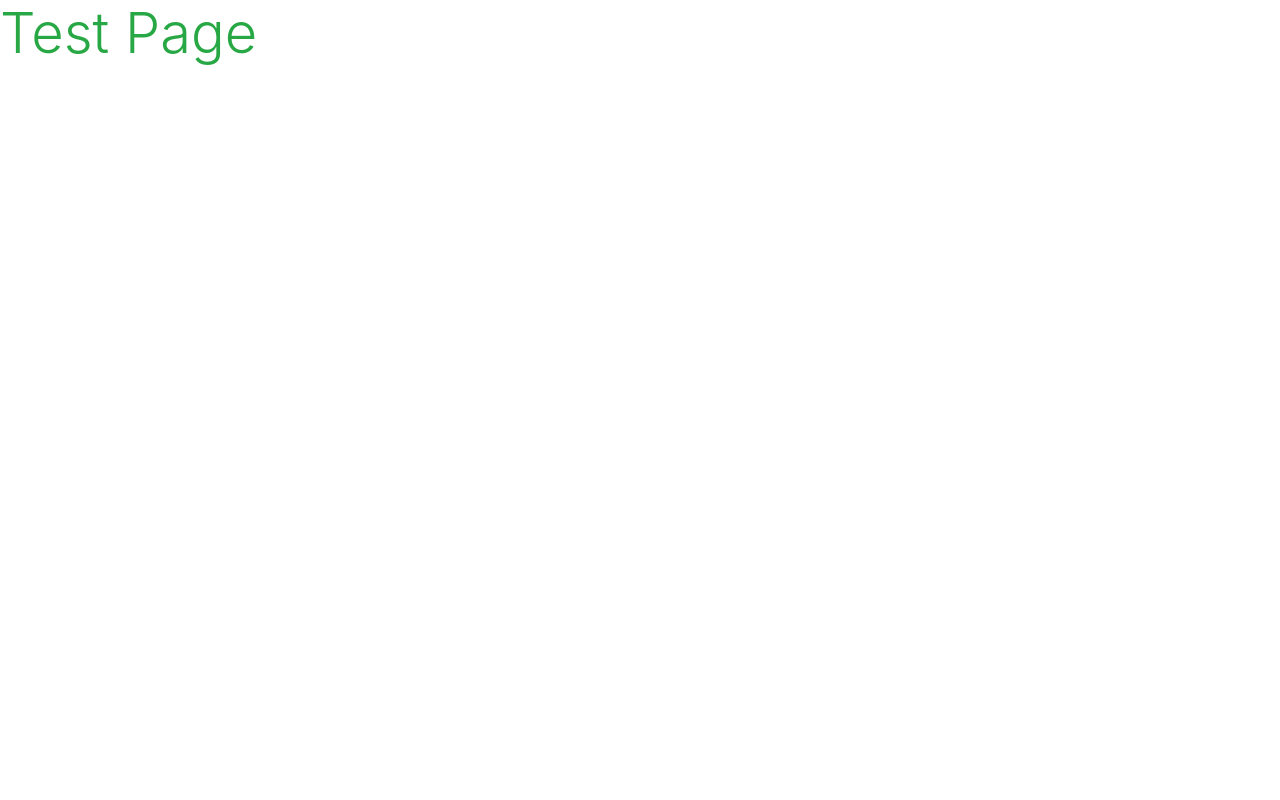
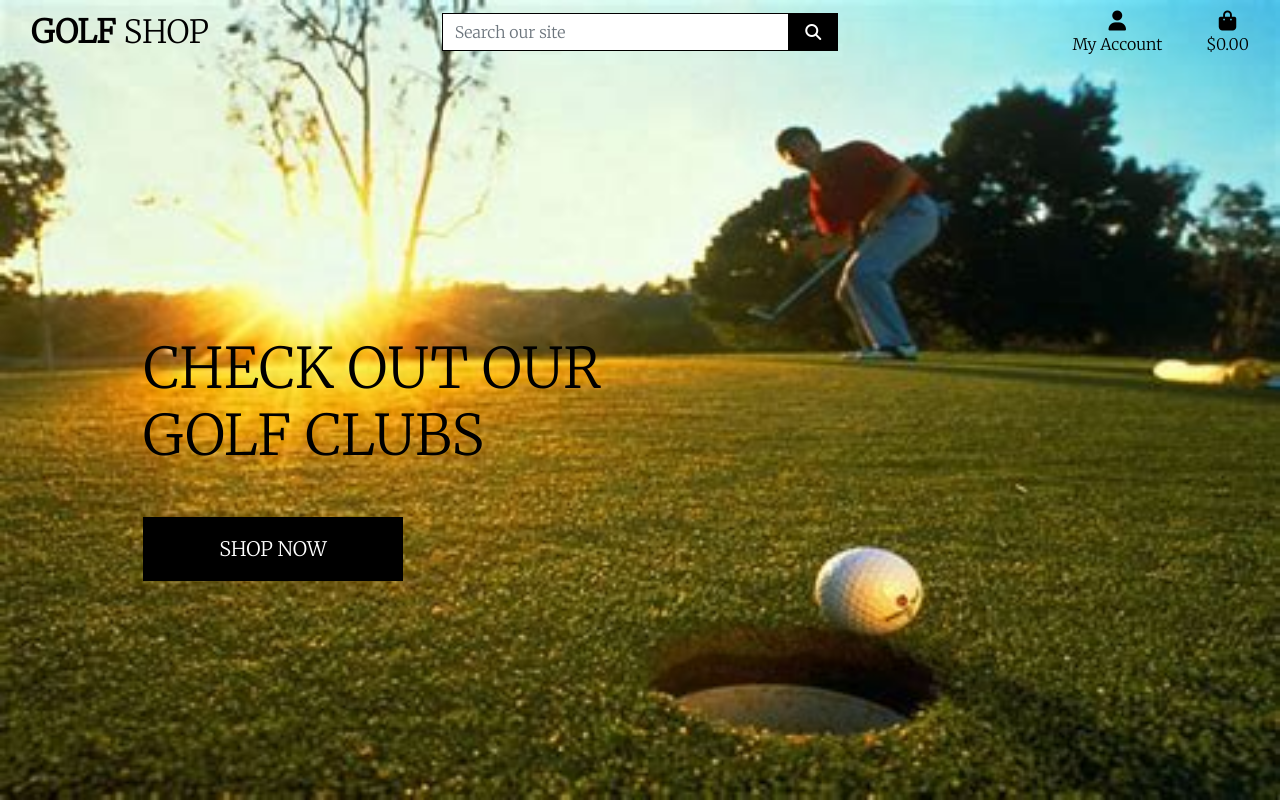
Before and after one commit to Code-Institute-Submissions/colmhaugh-GolfShop_JuneResub, a Django app: page / in a window 1280 px wide. Before the commit the page is almost empty. Run offline with Django 3.2, Linux system fonts and the light colour scheme; some libraries are stand-ins or nearby versions.

Commit message:
Added index.html and styled base and index.html, added background image

```diff
--- a/GolfShop/settings.py
+++ b/GolfShop/settings.py
@@ -151,6 +151,11 @@ USE_TZ = True
 # https://docs.djangoproject.com/en/3.2/howto/static-files/
 
 STATIC_URL = '/static/'
+STATICFILES_DIRS = (os.path.join(BASE_DIR, 'static'),)
+
+MEDIA_URL = '/media/'
+MEDIA_ROOT = os.path.join(BASE_DIR, 'media')
+
 
 # Default primary key field type
 # https://docs.djangoproject.com/en/3.2/ref/settings/#default-auto-field
--- a/GolfShop/urls.py
+++ b/GolfShop/urls.py
@@ -15,9 +15,11 @@ Including another URLconf
 """
 from django.contrib import admin
 from django.urls import path, include
+from django.conf import settings
+from django.conf.urls.static import static
 
 urlpatterns = [
     path('admin/', admin.site.urls),
     path('accounts/', include('allauth.urls')),
     path('', include('home.urls')),
-]
+] + static(settings.MEDIA_URL, document_root=settings.MEDIA_ROOT)
--- a/home/templates/home/index.html
+++ b/home/templates/home/index.html
@@ -1,6 +1,27 @@
 {% extends "base.html" %}
 {% load static %}
 
+{% block page_header %}
+    <div class="container header-container">
+        <div class="row">
+            <div class="col"></div>
+        </div>
+    </div>
+{% endblock %}
+
 {% block content %}
-    <h1 class="display-4 text-success">Test Page</h1>
+    <div class="container h-100">
+        <div class="row h-100">
+            <div class="col-7 col-md-6 my-auto">
+                <h1 class="display-4 logo-font text-black">
+                    Check out our Golf Clubs
+                </h1>
+                <div class="my-5">
+                    <h4>
+                        <a href="" class="shop-now-button btn btn-lg rounded-0 text-uppercase py-3">Shop Now</a>
+                    </h4>
+                </div>
+            </div>
+        </div>
+    </div>
 {% endblock %}
--- /dev/null
+++ b/static/css/base.css
@@ -0,0 +1,84 @@
+/* to allow our centering to work */
+html {
+    height: 100%;
+}
+
+/* to allow our centering to work */
+body {
+    background: url('/media/golf_swing.jpeg') no-repeat center center fixed; /* keep image to  the center of the page */
+    background-size: cover;
+    height: calc(100vh - 164px); /* to allow room for top header */
+    font-family: 'Merriweather', serif;
+}
+
+/* from Bulma  to ensure that whenever we use font awesome icons,
+they will always stay perfectly centred and have a consistent size */
+.icon {
+    align-items: center;
+    display: inline-flex;
+    justify-content: center;
+    height: 1.5rem;
+    width: 1.5rem;
+}
+ /* to keep it conisitent */
+.logo-font {
+    text-transform: uppercase;
+}
+
+/* it will use the correct ammount of space */
+.main-logo-link {
+    width: fit-content;
+}
+
+.shop-now-button {
+    background: black;
+    color: white;
+    min-width: 260px;
+}
+
+.btn-black {
+    background: black;
+    color: white;
+}
+
+.shop-now-button:hover,
+.shop-now-button:active,
+.shop-now-button:focus,
+.btn-black:hover,
+.btn-black:active,
+.btn-black:focus {
+    background: #222;
+    color: white;
+}
+
+.text-black {
+    color: #000 !important;
+}
+
+.border-black {
+    border: 1px solid black !important;
+}
+
+/* -------------------------------- Media Queries */
+
+/* Slightly larger container on xl screens */
+@media (min-width: 1200px) {
+  .container {
+    max-width: 80%;
+  }
+}
+
+/* fixed top navbar only on medium and up */
+@media (min-width: 992px) {
+    .fixed-top-desktop-only {
+        position: fixed;
+        top: 0;
+        right: 0;
+        left: 0;
+        z-index: 1030;
+    }
+/* to push the body to the bottom of the page */
+    .header-container {
+        padding-top: 164px;
+    }
+}
--- a/templates/base.html
+++ b/templates/base.html
@@ -15,12 +15,15 @@
 
     {% block corecss %}
         <link rel="stylesheet" href="https://stackpath.bootstrapcdn.com/bootstrap/4.4.1/css/bootstrap.min.css" integrity="sha384-Vkoo8x4CGsO3+Hhxv8T/Q5PaXtkKtu6ug5TOeNV6gBiFeWPGFN9MuhOf23Q9Ifjh" crossorigin="anonymous">
+        <link rel="stylesheet" href="https://fonts.googleapis.com/css2?family=Merriweather:wght@300&display=swap">
+        <link rel="stylesheet" href="{% static 'css/base.css' %}">
     {% endblock %}
 
     {% block extra_css %}
     {% endblock %}
 
     {% block corejs %}
+        <script src="https://kit.fontawesome.com/8f8d7c9506.js" crossorigin="anonymous"></script>
         <script src="https://code.jquery.com/jquery-3.6.0.min.js" integrity="sha256-/xUj+3OJU5yExlq6GSYGSHk7tPXikynS7ogEvDej/m4=" crossorigin="anonymous"></script>
         <script src="https://cdn.jsdelivr.net/npm/popper.js@1.16.0/dist/umd/popper.min.js" integrity="sha384-Q6E9RHvbIyZFJoft+2mJbHaEWldlvI9IOYy5n3zV9zzTtmI3UksdQRVvoxMfooAo" crossorigin="anonymous"></script>
         <script src="https://stackpath.bootstrapcdn.com/bootstrap/4.4.1/js/bootstrap.min.js" integrity="sha384-wfSDF2E50Y2D1uUdj0O3uMBJnjuUD4Ih7YwaYd1iqfktj0Uod8GCExl3Og8ifwB6" crossorigin="anonymous"></script>
@@ -32,7 +35,67 @@
     <title>Golf Shop {% block extra_title %}{% endblock %}</title>
   </head>
   <body>
-    <header class="container-fluid fixed-top"></header>
+    <header class="container-fluid fixed-top">
+        <div class="row">
+            <div class="col-12 col-lg-4 my-auto py-1 py-lg-0 text-center text-lg-left">
+                <a href="{% url 'home' %}" class="nav-link main-logo-link">
+                    <h2 class="logo-font text-black my-0"><strong>Golf</strong> Shop</h2>
+                </a>
+            </div>
+            <div class="col-12 col-lg-4 my-auto py-1 py-lg-0">
+                <form method="GET" action="">
+                    <div class="input-group w-100">
+                        <input class="form-control border border-black rounded-0" type="text" name="q" placeholder="Search our site">
+                        <div class="input-group-append">
+                            <button class="form-control btn btn-black border border-black rounded-0" type="submit">
+                                <span class="icon">
+                                    <i class="fas fa-search"></i>
+                                </span>
+                            </button>
+                        </div>
+                    </div>
+                </form>
+            </div>
+            <div class="col-12 col-lg-4 my-auto py-1 py-lg-0">
+                <ul class="list-inline list-unstyled text-center text-lg-right my-0">
+                    <li class="list-inline-item dropdown">
+                        <a class="text-black nav-link" href="#" id="user-options" data-toggle="dropdown" aria-haspopup="true" aria-expanded="false">
+                            <div class="text-center">
+                                <div><i class="fas fa-user fa-lg"></i></div>
+                                <p class="my-0">My Account</p>
+                            </div>
+                        </a>
+                        <div class="dropdown-menu border-0" aria-labelledby="user-options">
+                            {% if request.user.is_authenticated %}
+                                {% if request.user.is_superuser %}
+                                    <a href="" class="dropdown-item">Product Management</a>
+                                {% endif %}
+                                <a href="" class="dropdown-item">My Profile</a>
+                                <a href="{% url 'account_logout' %}" class="dropdown-item">Logout</a>
+                            {% else %}
+                                <a href="{% url 'account_signup' %}" class="dropdown-item">Register</a>
+                                <a href="{% url 'account_login' %}" class="dropdown-item">Login</a>
+                            {% endif %}
+                        </div>
+                    </li>
+                    <li class="list-inline-item">
+                        <a class="{% if grand_total %}text-info font-weight-bold{% else %}text-black{% endif %} nav-link" href="">
+                            <div class="text-center">
+                                <div><i class="fas fa-shopping-bag fa-lg"></i></div>
+                                <p class="my-0">
+                                    {% if grand_total %}
+                                        ${{ grand_total|floatformat:2 }}
+                                    {% else %}
+                                        $0.00
+                                    {% endif %}
+                                </p>
+                            </div>
+                        </a>
+                    </li>
+                </ul>
+            </div>
+        </div>
+    </header>
 
     {% if messages %}
         <div class="message-container"></div>
```
Also changed, not shown: media/golf_swing.jpeg (added).
